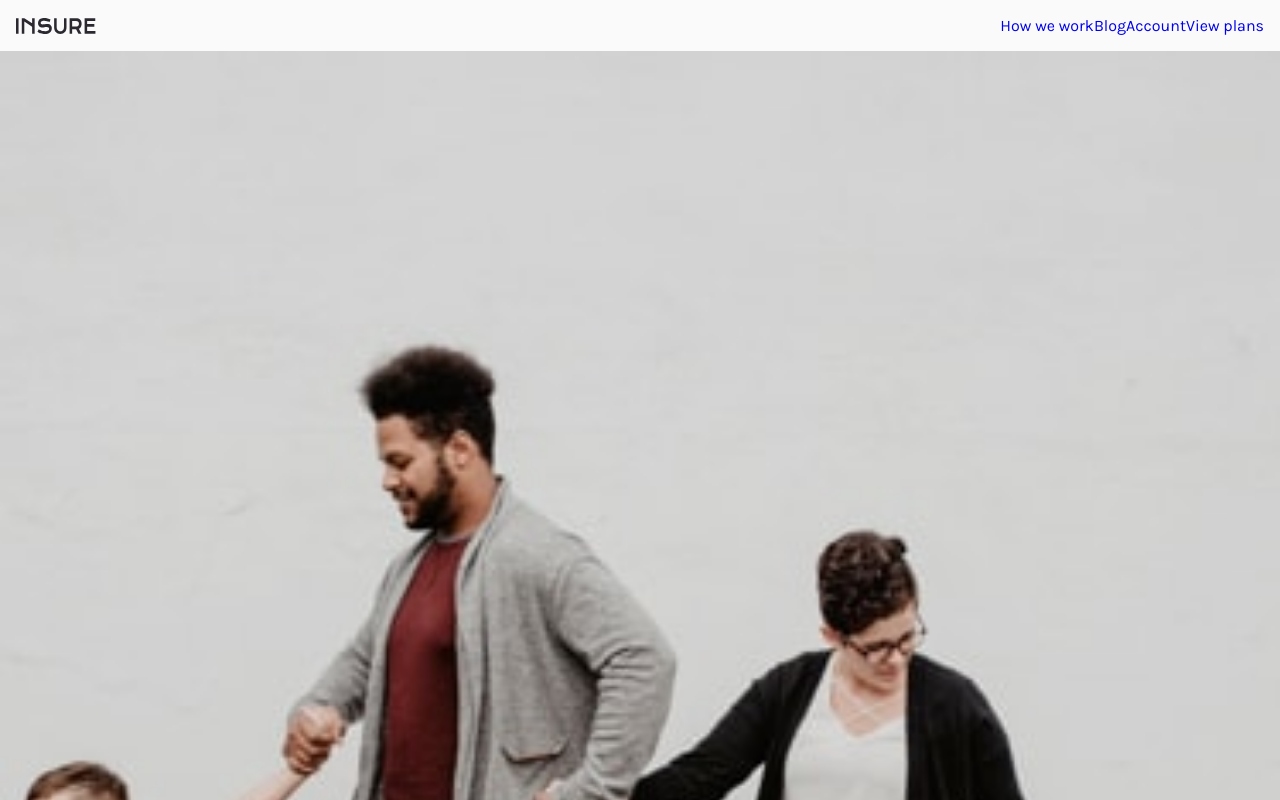
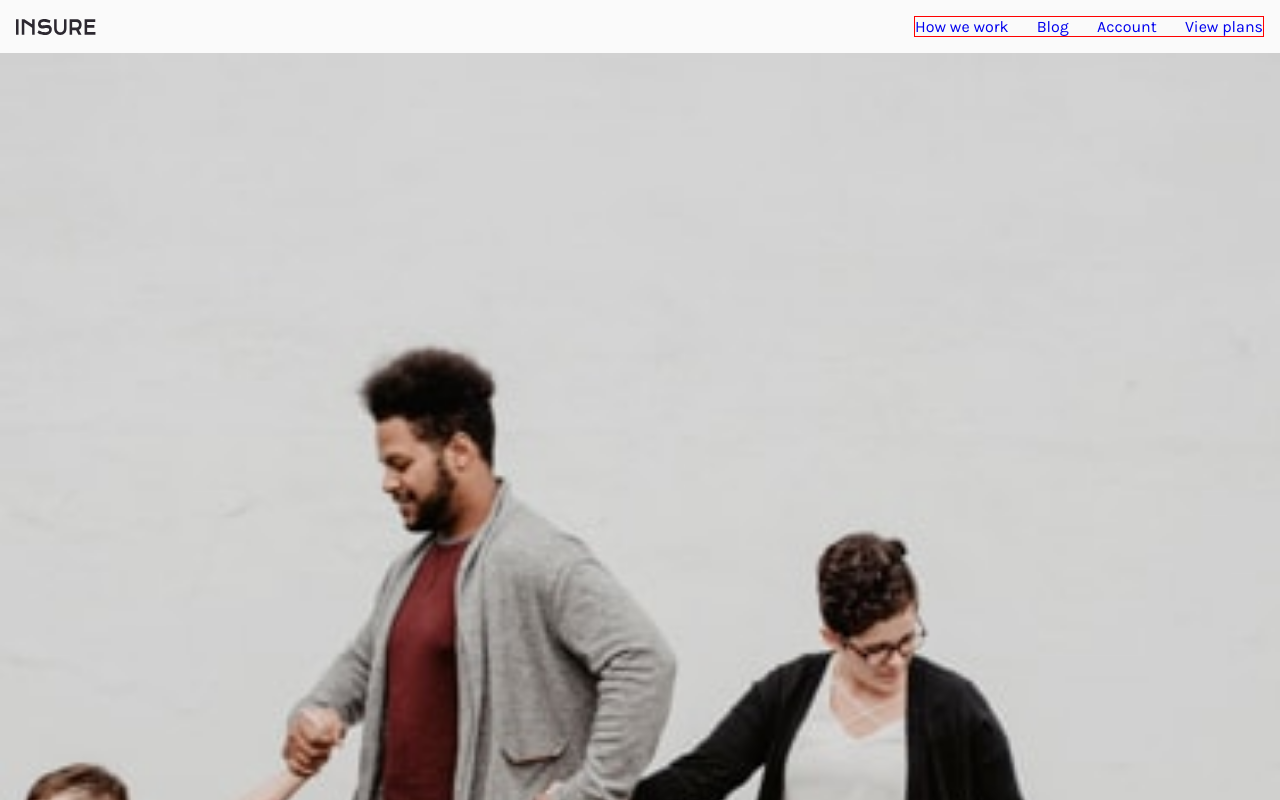
Before and after one commit to Gostyu/insure-landing-page, a React (Create React App) app: page / in a window 1280 px wide. Shown: the top 800 px of the page. Built offline with nearby package versions, Linux system fonts and the light colour scheme.

Commit message:
navbar modified

```diff
--- a/src/stylesheets/components/_navbar.scss
+++ b/src/stylesheets/components/_navbar.scss
@@ -13,12 +13,20 @@
     .nav_links{
         display: none;
     }
-    @media screen and (min-width:520px) {
+    @media screen and (min-width:525px){
+        .nav{
+            display: flex;
+            justify-content: space-around;
+            align-content: center;
+        }
         .nav_hamburgerMenu{
             display:none;
         }
         .nav_links{
             display: flex;
+            justify-content: space-between;
+            border:1px solid red;
+            width: 350px;
         }
     }
 }
```
